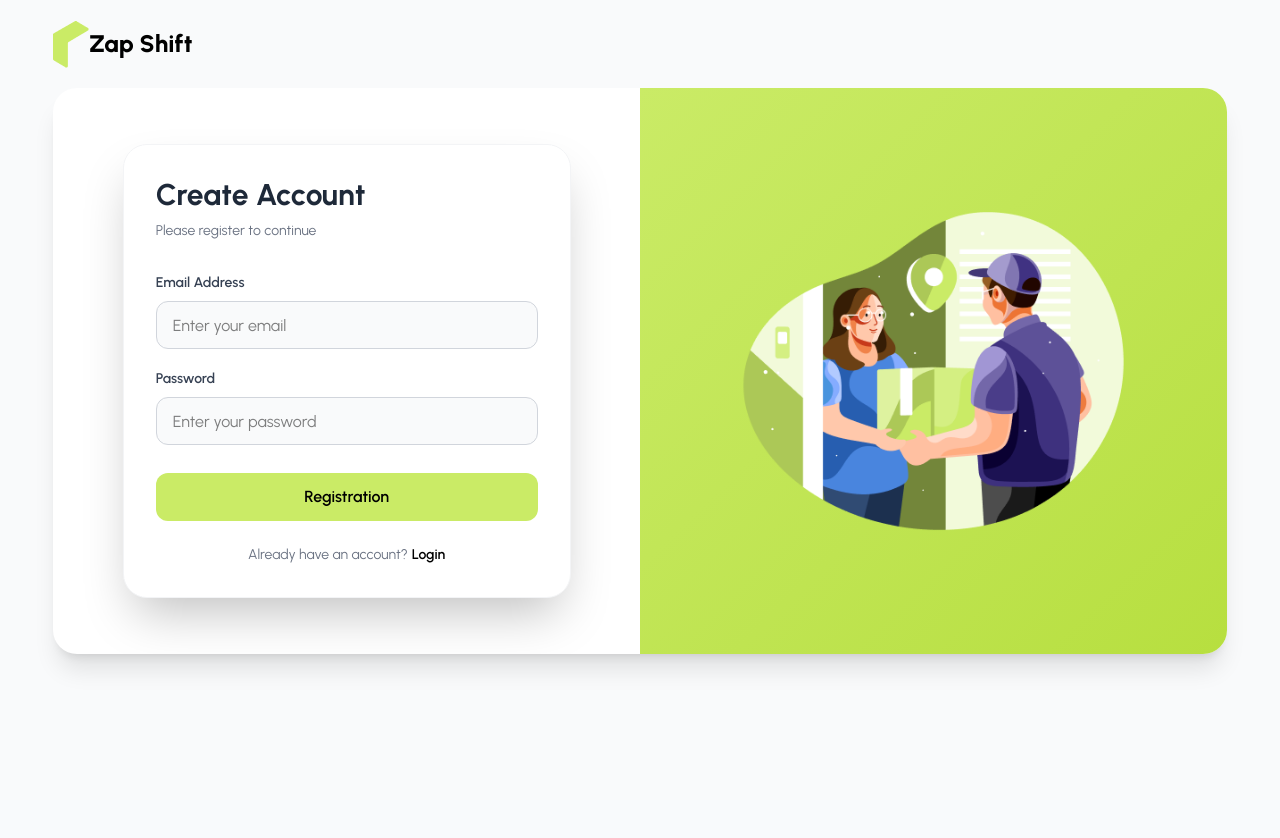
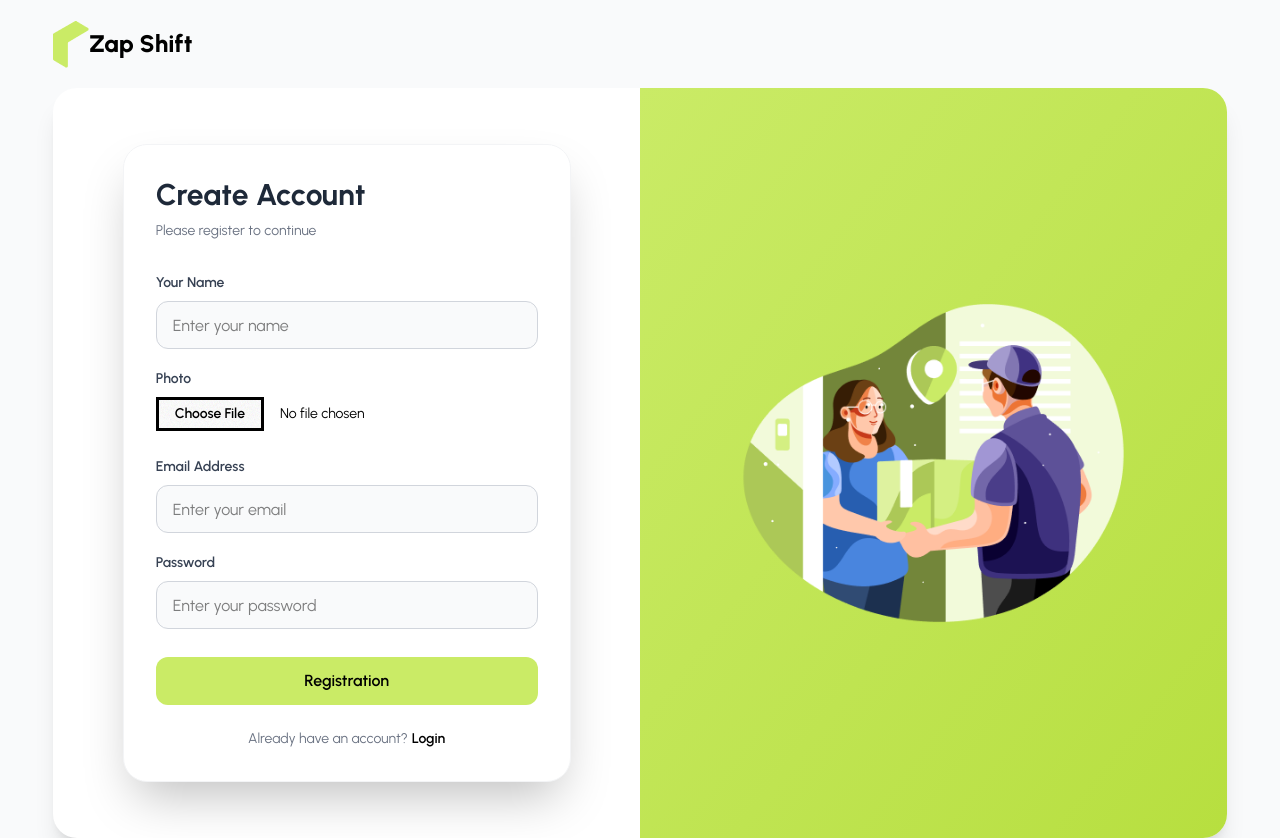
Before and after one commit to asik247/zap-shift-client-site, a React (Vite) app: page /registation in a window 1280 px wide. Before the commit the page ends 800 px from the top, so only its background shows below. Built offline with nearby package versions, Linux system fonts and the light colour scheme; no server answers.

Commit message:
direct img upload in register system

```diff
--- a/package.json
+++ b/package.json
@@ -11,6 +11,7 @@
   },
   "dependencies": {
     "@tailwindcss/vite": "^4.3.0",
+    "axios": "^1.16.1",
     "firebase": "^12.13.0",
     "leaflet": "^1.9.4",
     "react": "^19.2.6",
--- a/src/Context/AuthProvider.jsx
+++ b/src/Context/AuthProvider.jsx
@@ -1,4 +1,4 @@
-import { createUserWithEmailAndPassword, GoogleAuthProvider, onAuthStateChanged, signInWithEmailAndPassword, signInWithPopup, signOut } from 'firebase/auth';
+import { createUserWithEmailAndPassword, GoogleAuthProvider, onAuthStateChanged, signInWithEmailAndPassword, signInWithPopup, signOut, updateProfile } from 'firebase/auth';
 import React, { createContext, useEffect, useState } from 'react';
 import { auth } from '../Firebase/firebase.config';
 export const AuthContext = createContext(null)
@@ -26,6 +26,10 @@ const AuthProvider = ({ children }) => {
     const logOutUsers = ()=>{
         return signOut(auth)
     }
+    //!update profile;
+    const updateUserProfile = (profile)=>{
+        return updateProfile(auth.currentUser,profile)
+    }
     //?OnAuthStateChange;
     useEffect(() => {
         const unsubscribe = onAuthStateChanged(auth, (currentUser) => {
@@ -42,7 +46,8 @@ const AuthProvider = ({ children }) => {
         googleLogIn,
         logOutUsers,
         user,
-        loading
+        loading,
+        updateUserProfile
     }
     return (
         <AuthContext value={usersInfo}>
--- a/src/Pages/Auth/Registation.jsx
+++ b/src/Pages/Auth/Registation.jsx
@@ -2,19 +2,41 @@ import React from 'react';
 import { useForm } from 'react-hook-form';
 import { Link } from 'react-router';
 import useAuth from '../../Hooks/useAuth';
+import axios from 'axios';
 
 const Registation = () => {
     //!userinfo get authProvider;
-    const {registerUsers} = useAuth()
+    const { registerUsers,updateUserProfile } = useAuth()
     const { register, handleSubmit, formState: { errors } } = useForm()
     const handleRegistater = (data) => {
-        console.log('resigatio data;', data);
-        registerUsers(data.email,data.password)
-        .then(res=>{
-            console.log(res.user);
-        }).catch(error=>{
-            console.log(error.message);
-        })
+        console.log('resigatio data;', data.photo[0]);
+        //Todo:profileImg;
+        const profileImg = data.photo[0];
+        registerUsers(data.email, data.password)
+            .then(res => {
+                console.log(res.user);
+                //Todo: store the img and get the photo url;
+                const formData = new FormData();
+                formData.append('image',profileImg);
+                const image_API_URL = `https://api.imgbb.com/1/upload?key=${import.meta.env.VITE_imagebb_key}`
+
+                axios.post(image_API_URL,formData)
+                .then(res=>{
+                    // console.log('after url get:',res.data.data.url);
+                    const userProfile = {
+                        displayName:data.name,
+                        photoURL:res.data.data.url
+                    }
+                    updateUserProfile(userProfile)
+                    .then(()=>{
+                        console.log('successfully update profile');
+                    }).catch(error=>{
+                        console.log(error);
+                    })
+                })
+            }).catch(error => {
+                console.log(error.message);
+            })
 
     }
     return (
@@ -35,6 +57,42 @@ const Registation = () => {
                 <fieldset className="space-y-5">
 
                     {/* Email */}
+                    <div>
+                        <label className="block text-sm font-semibold text-gray-700 mb-2">
+                            Your Name
+                        </label>
+
+                        <input
+                            type="text"
+                            {...register("name", { required: true })}
+                            className="w-full h-12 px-4 rounded-xl border border-gray-300 bg-gray-50 outline-none focus:border-[#CAEB66] focus:ring-4 focus:ring-lime-100 transition-all"
+                            placeholder="Enter your name"
+                        />
+
+                        {errors.name?.type === 'required' && (
+                            <p className='text-red-500 text-sm mt-2'>
+                                Email is required
+                            </p>
+                        )}
+                    </div>
+                    <div>
+                        <label className="block text-sm font-semibold text-gray-700 mb-2">
+                            Photo
+                        </label>
+                        {/* <input type="file" className="file-input" /> */}
+                        <input
+                            type="file"
+                            {...register("photo", { required: true })}
+                            className=" file-input"
+                            placeholder="PhotoURL"
+                        />
+
+                        {errors.photo?.type === 'required' && (
+                            <p className='text-red-500 text-sm mt-2'>
+                                Email is required
+                            </p>
+                        )}
+                    </div>
                     <div>
                         <label className="block text-sm font-semibold text-gray-700 mb-2">
                             Email Address
```
Also changed, not shown: 1 other file (tests, documents, lock files or other folders).
